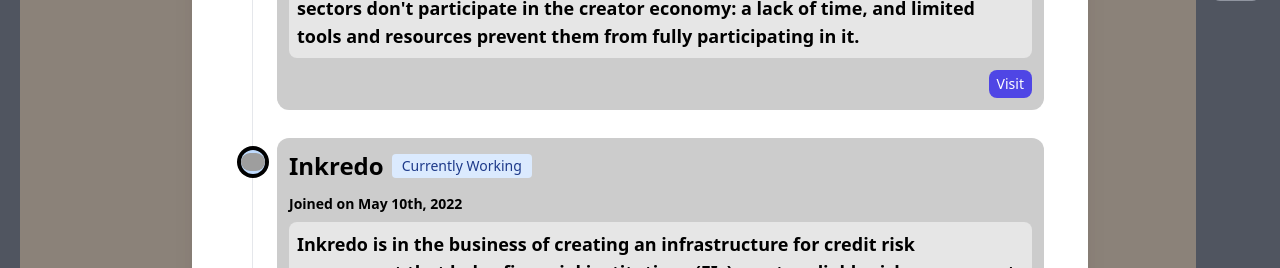
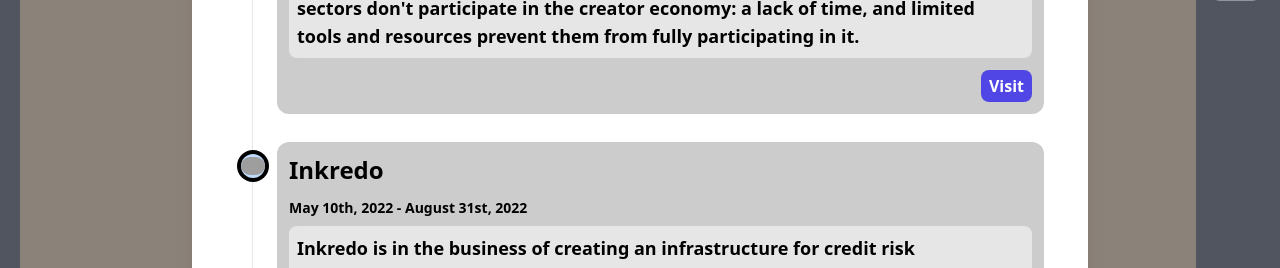
Before and after one commit to SarathAdhi/New_PortFolio, a Next.js app: page / in a window 1280 px wide. Both pictures are taken after a click on the button "Work History". Shown: the part 297-565 px from the top of the page. Built offline with nearby package versions, Linux system fonts and the light colour scheme; grey boxes are pictures that could not be loaded.

Commit message:
work experience dates change

```diff
--- a/src/common/components/TimeLine.jsx
+++ b/src/common/components/TimeLine.jsx
@@ -1,5 +1,6 @@
 import React from "react";
 import { H2, H4 } from "./elements/Text";
+import { motion } from "framer-motion";
 
 export const TimeLine = ({ options = [] }) => {
   return (
@@ -28,21 +29,35 @@
             <time className="text-sm text-black font-semibold">
               {option.time}
             </time>
-            {/* <time className="text-sm">Released on January 13th, 2022</time> */}
 
             <H4 className="md:bg-white/50 md:p-2 !text-sm md:!text-lg rounded-lg md:font-semibold">
               {option.about}
             </H4>
           </div>
-          <div className="flex w-full items-end justify-end ">
-            <a
+          <div className="flex w-full items-end justify-end gap-3">
+            <motion.a
+              whileHover={{ scale: 1.1 }}
+              whileTap={{ scale: 1 }}
               href={option.href}
-              className="inline-flex items-center justify-center py-1 px-2 text-sm text-white bg-indigo-600 rounded-lg"
+              className="inline-flex items-center justify-center py-1 px-2 text-base text-white font-semibold bg-indigo-600 rounded-lg"
               target="_blank"
               rel="noreferrer"
             >
               Visit
-            </a>
+            </motion.a>
+
+            {option.experienceLetter && (
+              <motion.a
+                whileHover={{ scale: 1.05 }}
+                whileTap={{ scale: 1 }}
+                href={option.experienceLetter}
+                className="inline-flex items-center justify-center py-1 px-2 text-base font-semibold text-black bg-white rounded-lg"
+                target="_blank"
+                rel="noreferrer"
+              >
+                Experience Letter
+              </motion.a>
+            )}
           </div>
         </li>
       ))}
--- a/src/utils/constants/index.js
+++ b/src/utils/constants/index.js
@@ -10,16 +10,19 @@
     about:
       "Hushl is a creator platform for professionals to create content, teach skills in micro communities and launch side projects. Professionals from across different sectors don't participate in the creator economy: a lack of time, and limited tools and resources prevent them from fully participating in it.",
     href: "https://home.inkredo.in/",
+    experienceLetter: "",
   },
   {
     name: "Inkredo",
-    isWorking: true,
+    isWorking: false,
     image:
       "https://media-exp1.licdn.com/dms/image/C4D0BAQGDy48ztz6d-Q/company-logo_200_200/0/1603194273288?e=1667433600&v=beta&t=fUXhI0u5HvNJOxB_QNd8B2udhQAngF31FIeJHWmAcNQ",
-    time: "Joined on May 10th, 2022",
+    time: "May 10th, 2022 - August 31st, 2022",
     about:
       "Inkredo is in the business of creating an infrastructure for credit risk assessment that helps financial institutions (FIs) create reliable risk assessment capabilities. Currently, we enable FIs to make sense of data from bank statements. We help FIs develop cognitive automation so that high-calibre talent can spend more quality on decision making and less on organising data and number crunching.",
     href: "https://home.inkredo.in/",
+    experienceLetter:
+      "https://drive.google.com/file/d/1Mp4L7otnl1FhA9LOxQ_Uoep5M3ycz-p0/view?usp=sharing",
   },
 ];
 
```
